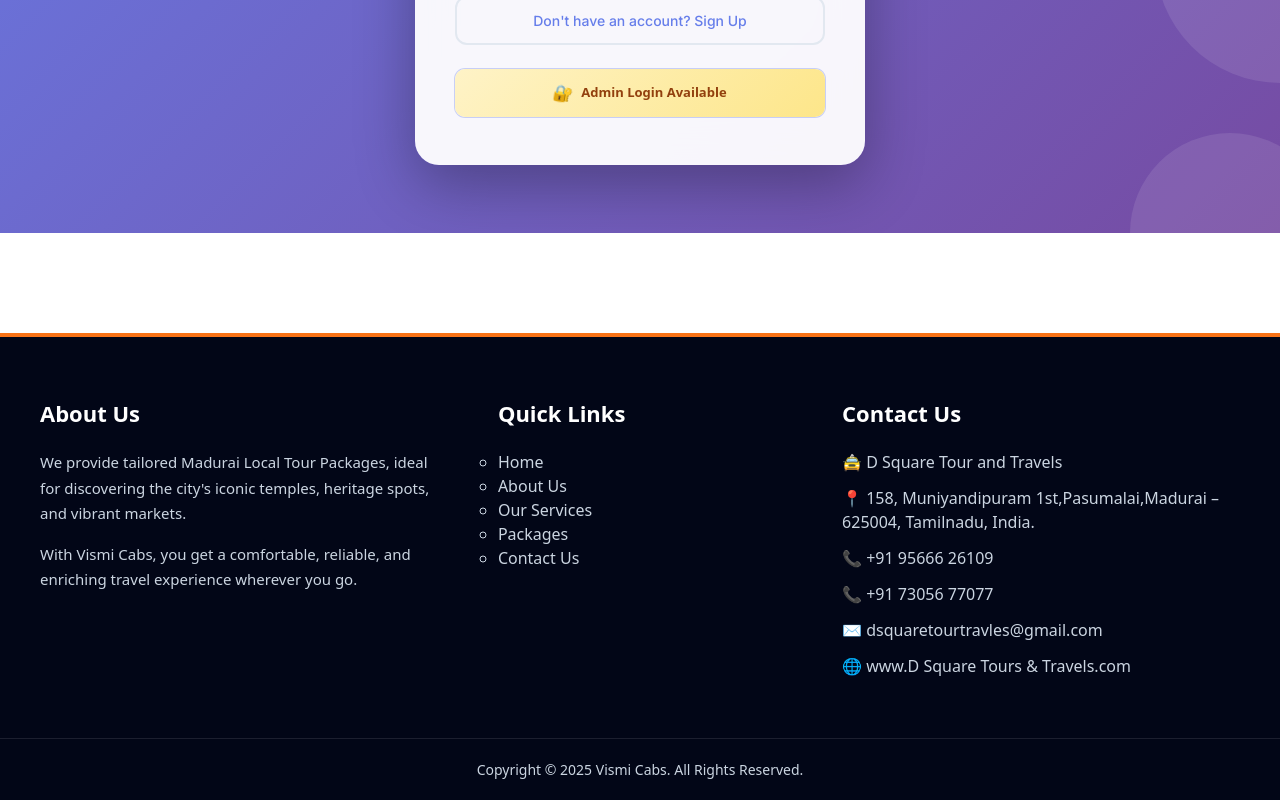
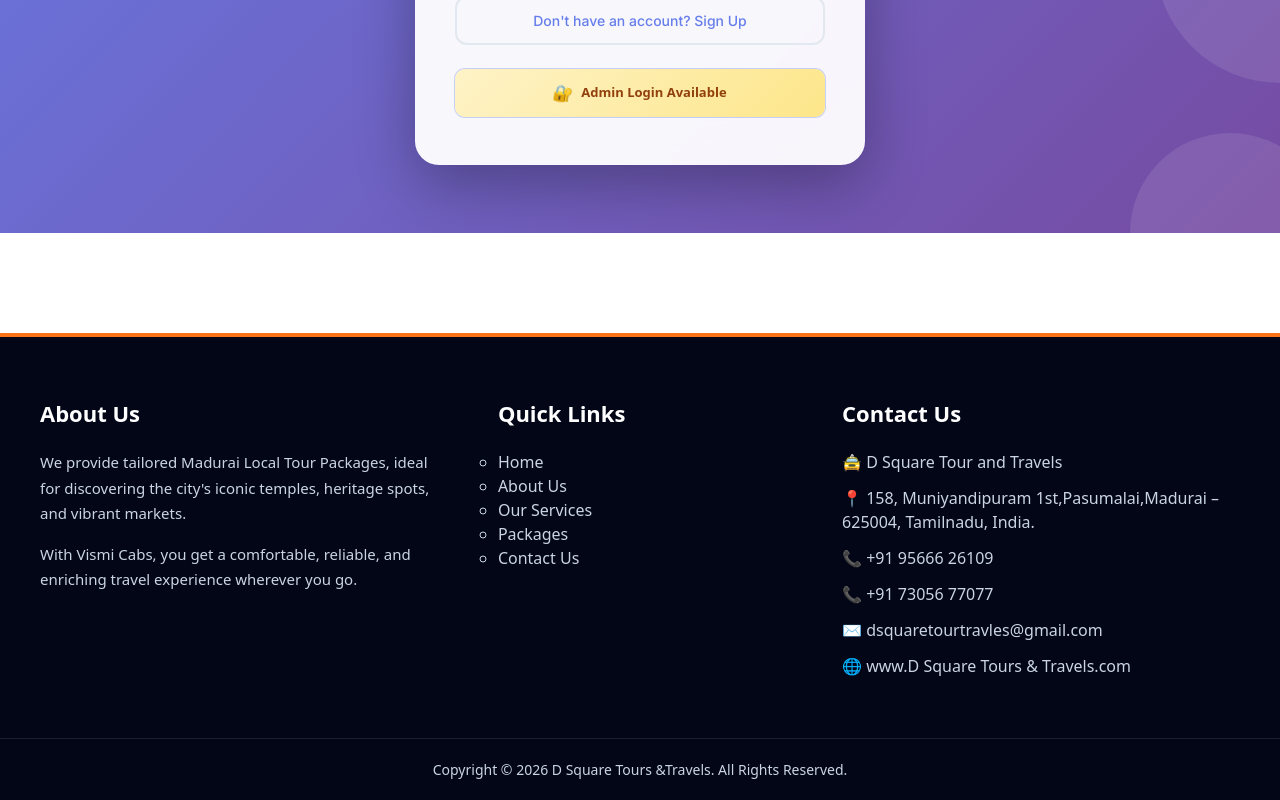
Before and after one commit to Simon0907/D-Square-Tours-Travels, a React (Vite) app: page /auth in a window 1280 px wide. Shown: the part 746-1546 px from the top of the page. Built offline with nearby package versions, Linux system fonts and the light colour scheme.

Commit message:
Footer.jsx

```diff
--- a/src/components/Footer.jsx
+++ b/src/components/Footer.jsx
@@ -63,7 +63,7 @@
 
       {/* BOTTOM BAR */}
       <div style={bottom}>
-        Copyright © 2025 Vismi Cabs. All Rights Reserved.
+        Copyright © 2026 D Square Tours &Travels. All Rights Reserved.
       </div>
     </footer>
   );
```
